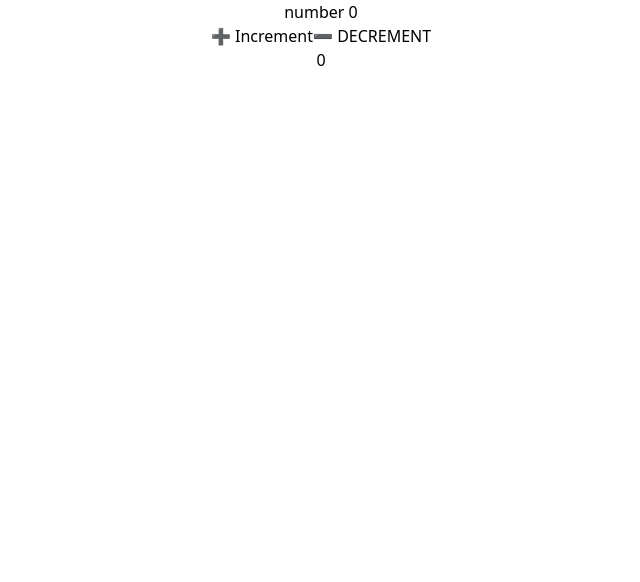
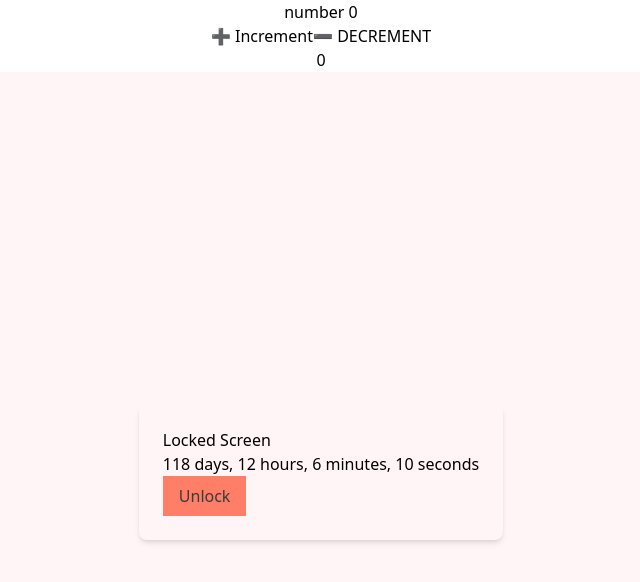
Before and after one commit to himanshucode-07/Unlock-Your-Day, a React (Vite) app in the folder Frontend/Day/: page / in a window 1280 px wide. Shown: the top 582 px of the page, without its empty margins (319-959 px from the left). Built offline with nearby package versions, Linux system fonts and the light colour scheme.

Commit message:
feat: build LockedScreen with live countdown and unlock trigger

```diff
--- a/Frontend/Day/src/App.jsx
+++ b/Frontend/Day/src/App.jsx
@@ -3,11 +3,13 @@ import { AppProvider } from "./context/AppContext";
 import Button from "./components/ui/Button";
 import SectionWrapper from "./components/ui/SectionWrapper";
 import Card from "./components/ui/Card";
+import LockedScreen from "./acts/Locked/LockedScreen";
 function App() {
   return (
     <>
       <AppProvider>
         <Sandbox />
+        <LockedScreen />
       </AppProvider>
     </>
   );
--- a/Frontend/Day/src/Sandbox.jsx
+++ b/Frontend/Day/src/Sandbox.jsx
@@ -1,5 +1,6 @@
 import { createContext, useContext } from "react";
 import { useReducer } from "react";
+
 
 const AppContext = createContext(null);
 
@@ -27,8 +28,11 @@ function DisplayNumber() {
   return <h1>{number}</h1>;
 }
 
+
+
 function Sandbox() {
   const [number, dispatch] = useReducer(reducer, 0);
+
 
   return (
     <>
@@ -53,6 +57,7 @@ function Sandbox() {
           <DisplayNumber />
         </AppContext.Provider>
       </div>
+
     </>
   );
 }
--- /dev/null
+++ b/Frontend/Day/src/acts/Locked/LockedScreen.jsx
@@ -0,0 +1,25 @@
+import useCountdown from "../../hooks/useCountdown";
+import SectionWrapper from "../../components/ui/SectionWrapper";
+import Card from "../../components/ui/Card";
+import Button from "../../components/ui/Button";
+import { useContext } from "react";
+import { AppContext } from "../../context/AppContext";
+
+function LockedScreen() {
+  const { currentAct, dispatch } = useContext(AppContext);
+  const timeLeft = useCountdown(new Date("2026-12-25"));
+  return (
+    <SectionWrapper>
+      <Card>
+        <h1>Locked Screen</h1>
+        <p>
+          {timeLeft.days} days, {timeLeft.hours} hours, {timeLeft.minutes}{" "}
+          minutes, {timeLeft.seconds} seconds
+        </p>
+        <Button onClick={() => dispatch({ type: "UNLOCK" })}>Unlock</Button>
+      </Card>
+    </SectionWrapper>
+  );
+}
+
+export default LockedScreen;
--- /dev/null
+++ b/Frontend/Day/src/hooks/useCountdown.js
@@ -0,0 +1,21 @@
+import { useEffect } from "react";
+import { useState } from "react";
+import getTimeRemaining from "../lib/dateUtils";
+
+function useCountdown(targetDate) {
+    const [time, setTime] = useState(getTimeRemaining(targetDate));
+    useEffect(()=> {
+        const intervalId = setInterval(()=> {
+            setTime(getTimeRemaining(targetDate))
+        }, 1000)
+
+        return ()=> {
+            clearInterval(intervalId)
+        }
+    }, [targetDate]);
+    return time;
+}
+
+
+
+export default useCountdown;
--- /dev/null
+++ b/Frontend/Day/src/lib/dateUtils.js
@@ -0,0 +1,21 @@
+function getTimeRemaining(targetDate) {
+  const date = Date.now();
+  const target = targetDate.getTime();
+  const remaining = target - date;
+
+  const totalSeconds = Math.floor(remaining / 1000);
+  const seconds = totalSeconds % 60;
+
+  const totalMinutes = Math.floor(totalSeconds / 60);
+  const minutes = totalMinutes % 60;
+
+  const totalHours = Math.floor(totalMinutes / 60);
+  const hours = totalHours % 24;
+
+  const totalDays = Math.floor(totalHours / 24);
+  const days = totalDays;
+
+  return { days, hours, minutes, seconds };
+}
+
+export default getTimeRemaining;
```
